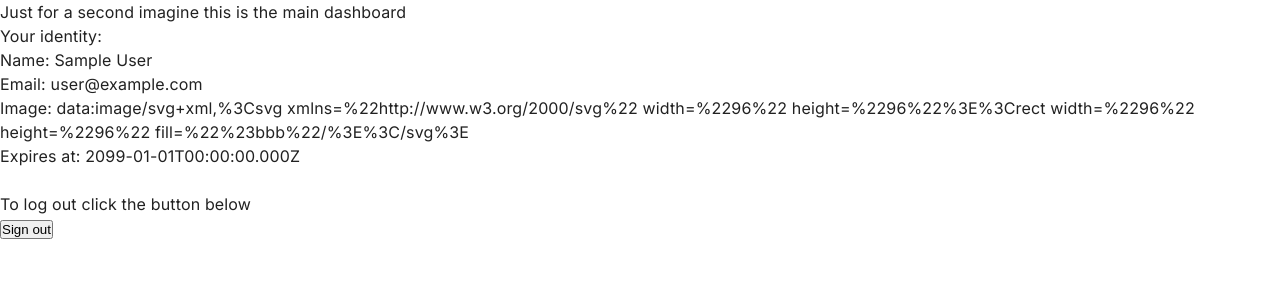
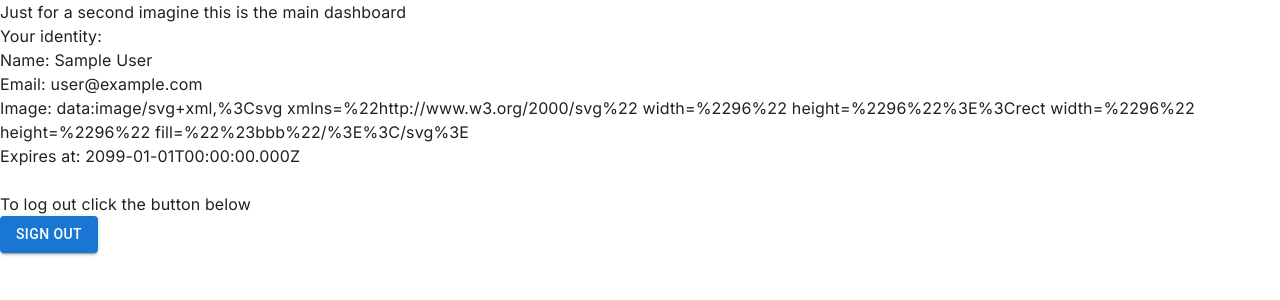
Before and after one commit to gjillo/gjillo-app, a Next.js app: page /dashboard in a window 1280 px wide. Shown: the top 300 px of the page. Built offline with nearby package versions, Linux system fonts and the light colour scheme; no server answers; sample sign-in values are in the browser's storage.

Commit message:
Changed button component

```diff
--- a/app/dashboard/SignOutButton.tsx
+++ b/app/dashboard/SignOutButton.tsx
@@ -1,7 +1,15 @@
 'use client'
 
 import {signOut} from "@node_modules/next-auth/react";
+import Button from "@mui/material/Button";
 
 export default function SignOutButton() {
-  return <button onClick={() => signOut({callbackUrl: '/signin'})}>Sign out</button>
+  return (
+    <Button
+      variant="contained"
+      onClick={() => signOut({callbackUrl: '/signin'})}
+    >
+      Sign out
+    </Button>
+  );
 }
```
